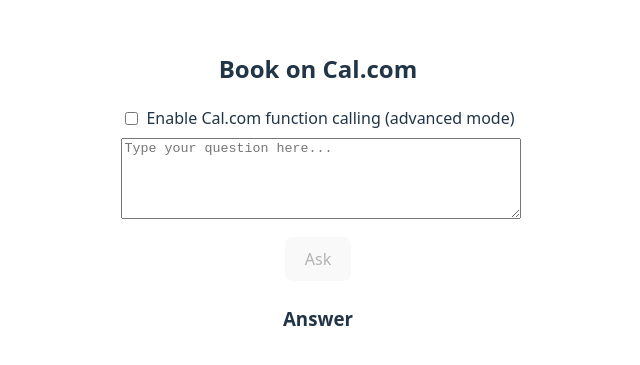
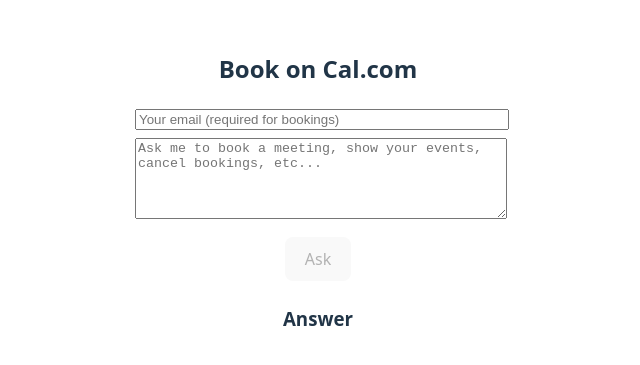
Before and after one commit to alexrao2000/cal-chatbot, a React (Vite) app: page / in a window 1280 px wide. Shown: the part 209-574 px from the top of the page, without its empty margins (322-962 px from the left). Built offline with nearby package versions, Linux system fonts and the light colour scheme.

Commit message:
Changed Cal.com to be the default chat setting.

```diff
--- a/src/App.tsx
+++ b/src/App.tsx
@@ -5,7 +5,6 @@
   const [prompt, setPrompt] = useState('')
   const [answer, setAnswer] = useState('')
   const [email, setEmail] = useState('')
-  const [useAdvanced, setUseAdvanced] = useState(false)
   const [loading, setLoading] = useState(false)
   const [error, setError] = useState<string | null>(null)
 
@@ -15,10 +14,8 @@
     setError(null)
     setAnswer('')
     try {
-      const endpoint = useAdvanced ? '/chat' : '/api/ask'
-      const body = useAdvanced
-        ? { session_id: 'web', message: prompt, user_email: email || undefined }
-        : { prompt }
+      const endpoint = '/chat'
+      const body = { session_id: 'web', message: prompt, user_email: email || undefined }
 
       const res = await fetch(`http://localhost:5050${endpoint}`, {
         method: 'POST',
@@ -51,31 +48,18 @@
     <div style={{ maxWidth: 720, margin: '40px auto', padding: 16 }}>
       <h2>Book on Cal.com</h2>
       <div style={{ marginBottom: 12 }}>
-        <label style={{ display: 'flex', alignItems: 'center', marginBottom: 8 }}>
-          <input
-            type="checkbox"
-            checked={useAdvanced}
-            onChange={(e) => setUseAdvanced(e.target.checked)}
-            style={{ marginRight: 8 }}
-          />
-          Enable Cal.com function calling (advanced mode)
-        </label>
-        {useAdvanced && (
-          <input
-            value={email}
-            onChange={(e) => setEmail(e.target.value)}
-            placeholder="(Optional) Your email for booking lookups"
-            style={{ width: '100%', marginBottom: 8 }}
-          />
-        )}
+        <input
+          value={email}
+          onChange={(e) => setEmail(e.target.value)}
+          placeholder="Your email (required for bookings)"
+          style={{ width: '100%', marginBottom: 8 }}
+          required
+        />
         <textarea
           value={prompt}
           onChange={(e) => setPrompt(e.target.value)}
           rows={5}
-          placeholder={useAdvanced
-            ? "Ask me to book a meeting, show your events, etc..."
-            : "Type your question here..."
-          }
+          placeholder="Ask me to book a meeting, show your events, cancel bookings, etc..."
           style={{ width: '100%' }}
           onKeyDown={(e) => {
             if (e.key === 'Enter' && (e.ctrlKey || e.metaKey)) {
@@ -85,7 +69,7 @@
           }}
         />
       </div>
-      <button onClick={ask} disabled={loading || !prompt.trim()}>
+      <button onClick={ask} disabled={loading || !prompt.trim() || !email.trim()}>
         {loading ? 'Asking...' : 'Ask'}
       </button>
       {error && (
```
